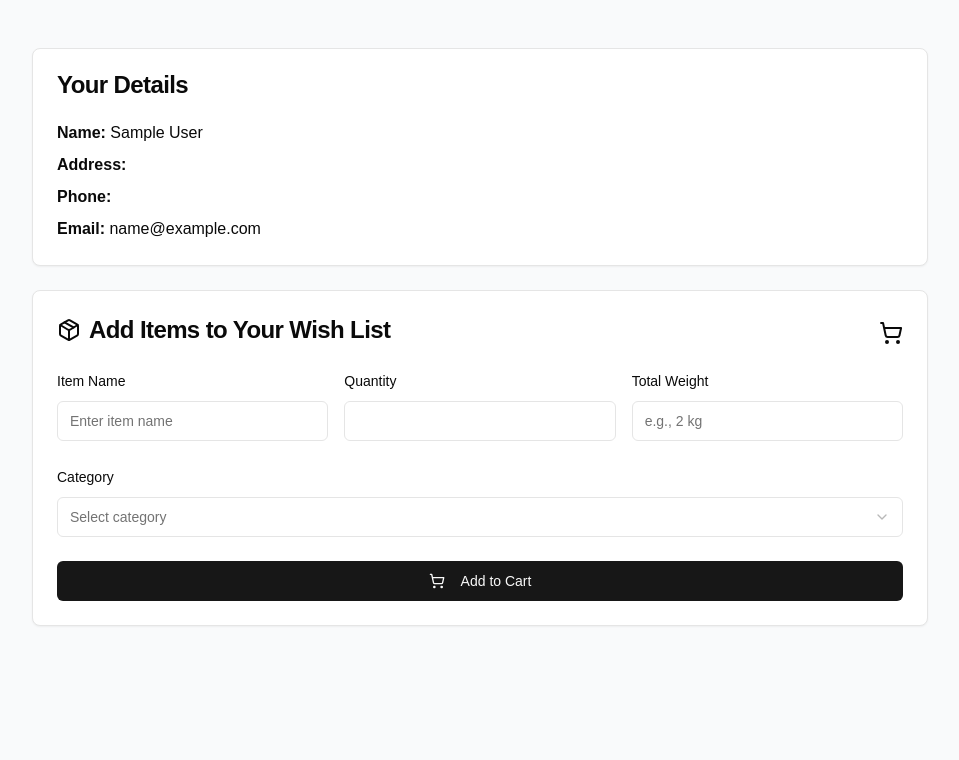
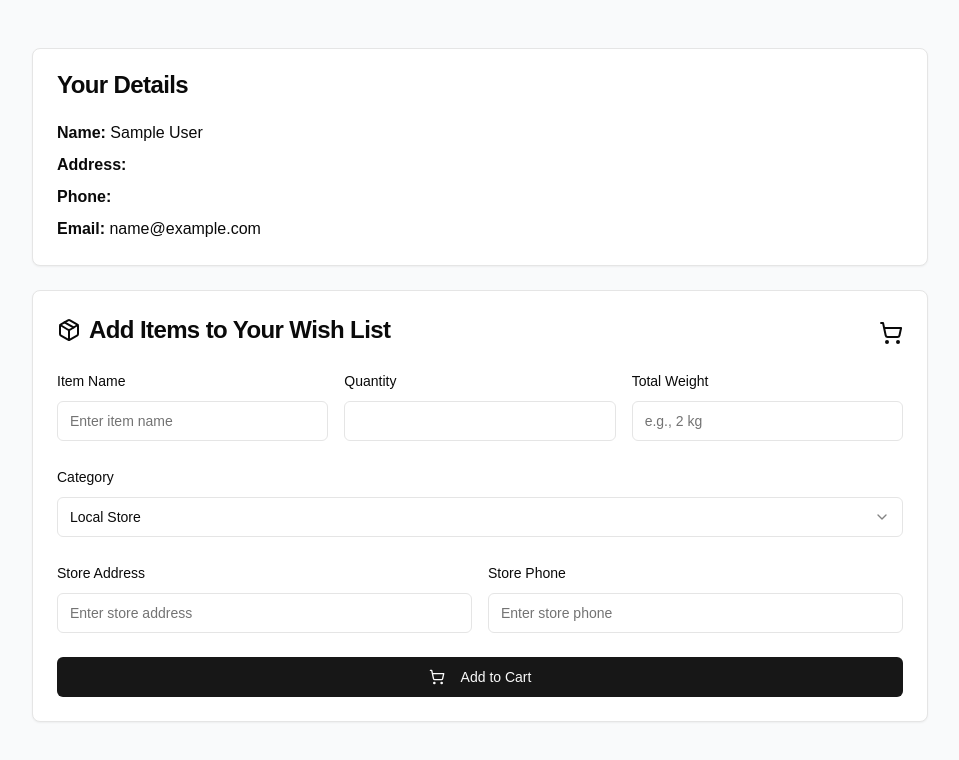
Before and after one commit to notsogreat/Dlist, a Next.js app: page /wishlist in a window 1280 px wide. Shown: the top 760 px of the page, without its empty margins (160-1119 px from the left). Built offline with nearby package versions, Linux system fonts and the light colour scheme; sample sign-in values are in the browser's storage.

Commit message:
feedback 2

```diff
--- a/app/wishlist/page.tsx
+++ b/app/wishlist/page.tsx
@@ -64,7 +64,6 @@ export default function WishlistPage() {
         }
         break
       case "Catalog":
-        // No additional fields needed for Catalog
         break
     }
 
--- a/components/wishlist/item-form.tsx
+++ b/components/wishlist/item-form.tsx
@@ -1,6 +1,7 @@
 import { useForm } from "react-hook-form"
 import { zodResolver } from "@hookform/resolvers/zod"
 import { ShoppingCart } from "lucide-react"
+import { useState } from "react"
 
 import { Button } from "@/components/ui/button"
 import { Form, FormControl, FormField, FormItem, FormLabel, FormMessage } from "@/components/ui/form"
@@ -25,16 +26,25 @@ const defaultValues = {
 } as const
 
 export function ItemForm({ onSubmit }: ItemFormProps) {
+  const [lastCategory, setLastCategory] = useState<ItemType['category']>("Local Store")
+
   const form = useForm<ItemType>({
     resolver: zodResolver(itemFormSchema),
-    defaultValues,
+    defaultValues: {
+      ...defaultValues,
+      category: lastCategory
+    },
   })
 
   const category = form.watch("category")
 
   const handleSubmit = (values: ItemType) => {
     onSubmit(values)
-    form.reset(defaultValues)
+    setLastCategory(values.category)
+    form.reset({
+      ...defaultValues,
+      category: values.category
+    })
   }
 
   return (
```
